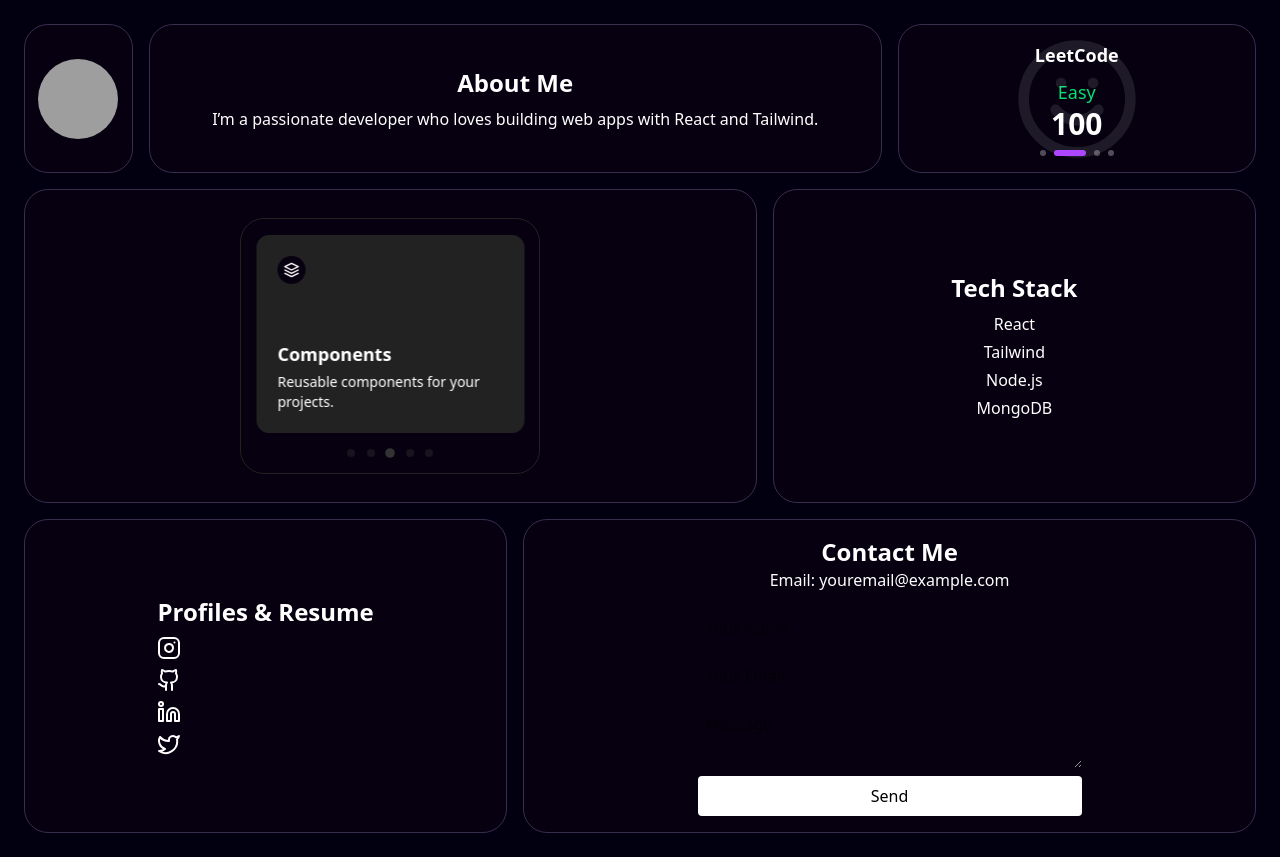
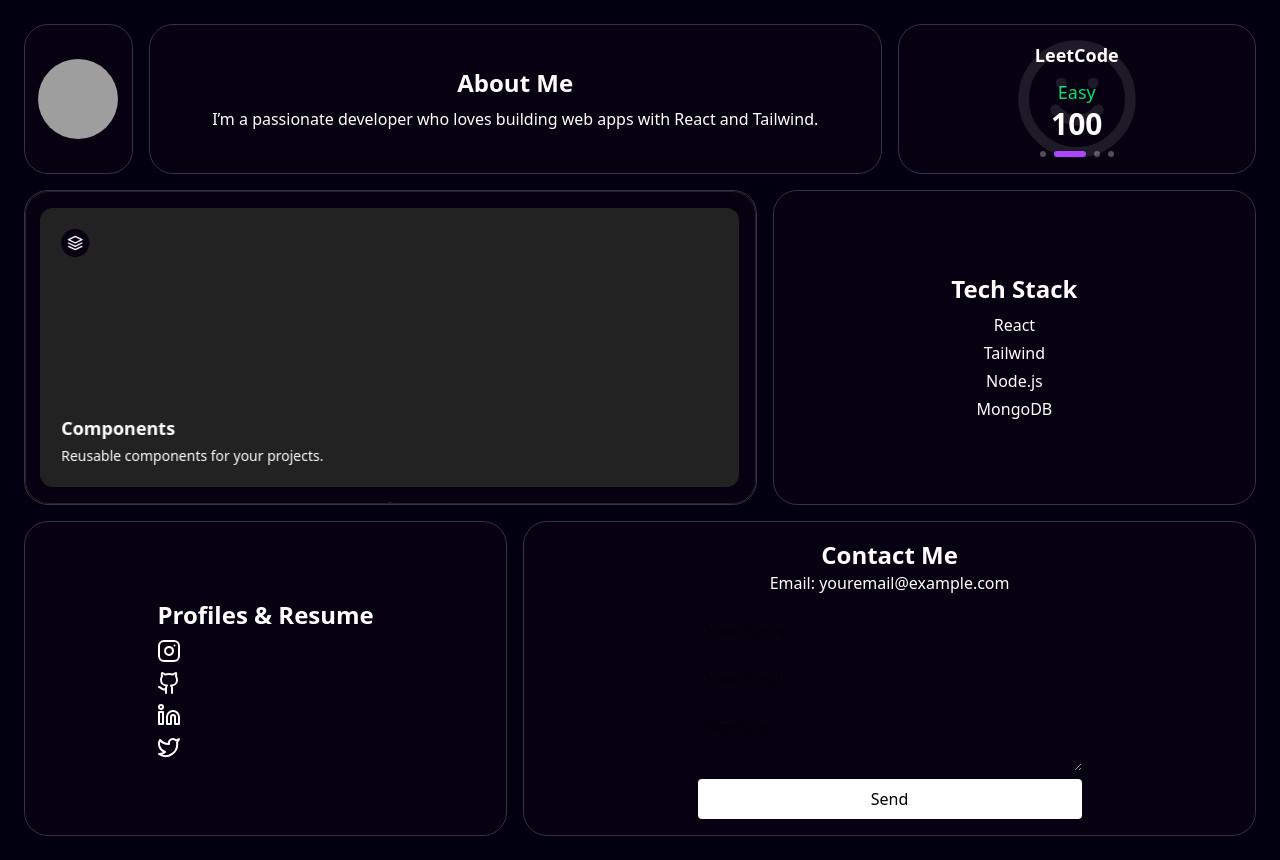
Before and after one commit to Darkshadow-123/Portfolio_BentoGrid, a React (Vite) app: page / in a window 1280 px wide. Built offline with nearby package versions, Linux system fonts and the light colour scheme; no server answers; grey boxes are pictures that could not be loaded.

Commit message:
Adjusted style of the carausal

```diff
--- a/src/components/ProjectsSection.jsx
+++ b/src/components/ProjectsSection.jsx
@@ -38,19 +38,29 @@ const DEFAULT_ITEMS = [
 
 const DRAG_BUFFER = 0;
 const VELOCITY_THRESHOLD = 500;
-const GAP = 16;
+const GAP = 480;
 const SPRING_OPTIONS = { type: 'spring', stiffness: 300, damping: 30 };
+
 export function ProjectsSection({
   items = DEFAULT_ITEMS,
-  baseWidth = 300,
+  baseWidth = '100%',
   autoplay = true,
   autoplayDelay = 2500,
   pauseOnHover = false,
   loop = false,
   round = false
 }) {
- const containerPadding = 16;
-  const itemWidth = baseWidth - containerPadding * 2;
+  const [containerWidth, setContainerWidth] = useState(0);
+  const containerRef = useRef(null);
+
+  useEffect(() => {
+    if (containerRef.current) {
+      setContainerWidth(containerRef.current.offsetWidth);
+    }
+  }, []);
+
+  const containerPadding = 16;
+  const itemWidth = containerWidth - containerPadding * 2;
   const trackItemOffset = itemWidth + GAP;
 
   const carouselItems = loop ? [...items, items[0]] : items;
@@ -59,7 +69,6 @@ export function ProjectsSection({
   const [isHovered, setIsHovered] = useState(false);
   const [isResetting, setIsResetting] = useState(false);
 
-  const containerRef = useRef(null);
   useEffect(() => {
     if (pauseOnHover && containerRef.current) {
       const container = containerRef.current;
@@ -105,6 +114,7 @@ export function ProjectsSection({
   const handleDragEnd = (_, info) => {
     const offset = info.offset.x;
     const velocity = info.velocity.x;
+
     if (offset < -DRAG_BUFFER || velocity < -VELOCITY_THRESHOLD) {
       if (loop && currentIndex === items.length - 1) {
         setCurrentIndex(currentIndex + 1);
@@ -136,19 +146,18 @@ export function ProjectsSection({
         round ? 'rounded-full border border-white' : 'rounded-[24px] border border-[#222]'
       }`}
       style={{
-        width: `${baseWidth}px`,
+        width: baseWidth,
+        height:313.39,
         ...(round && { height: `${baseWidth}px` })
       }}
     >
       <motion.div
-        className="flex"
+        className="flex h-full"
         drag="x"
         {...dragProps}
         style={{
           width: itemWidth,
           gap: `${GAP}px`,
-          perspective: 1000,
-          perspectiveOrigin: `${currentIndex * trackItemOffset + itemWidth / 2}px 50%`,
           x
         }}
         onDragEnd={handleDragEnd}
@@ -157,14 +166,20 @@ export function ProjectsSection({
         onAnimationComplete={handleAnimationComplete}
       >
         {carouselItems.map((item, index) => {
-          const range = [-(index + 1) * trackItemOffset, -index * trackItemOffset, -(index - 1) * trackItemOffset];
-          const outputRange = [90, 0, -90];
+          const range = [
+            (index + 1) * trackItemOffset,
+            index * trackItemOffset,
+            (index - 1) * trackItemOffset
+          ];
+          const outputRange = [180, 0, -180];
+
           // eslint-disable-next-line react-hooks/rules-of-hooks
           const rotateY = useTransform(x, range, outputRange, { clamp: false });
+
           return (
             <motion.div
               key={index}
-              className={`relative shrink-0 flex flex-col ${
+              className={`relative shrink-0 flex flex-col h-full ${
                 round
                   ? 'items-center justify-center text-center bg-[#060010] border-0'
                   : 'items-start justify-between bg-[#222] border border-[#222] rounded-[12px]'
```
